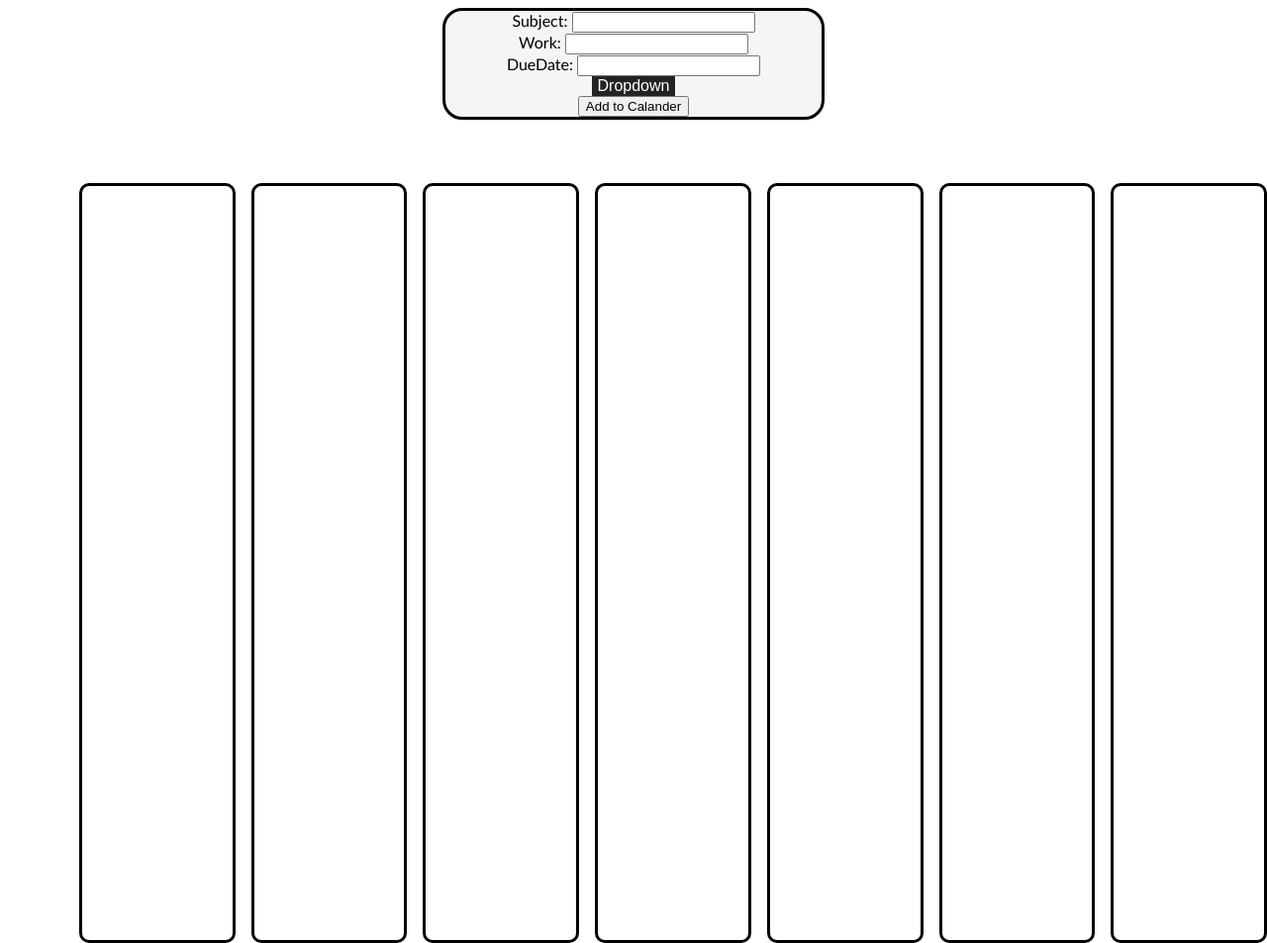
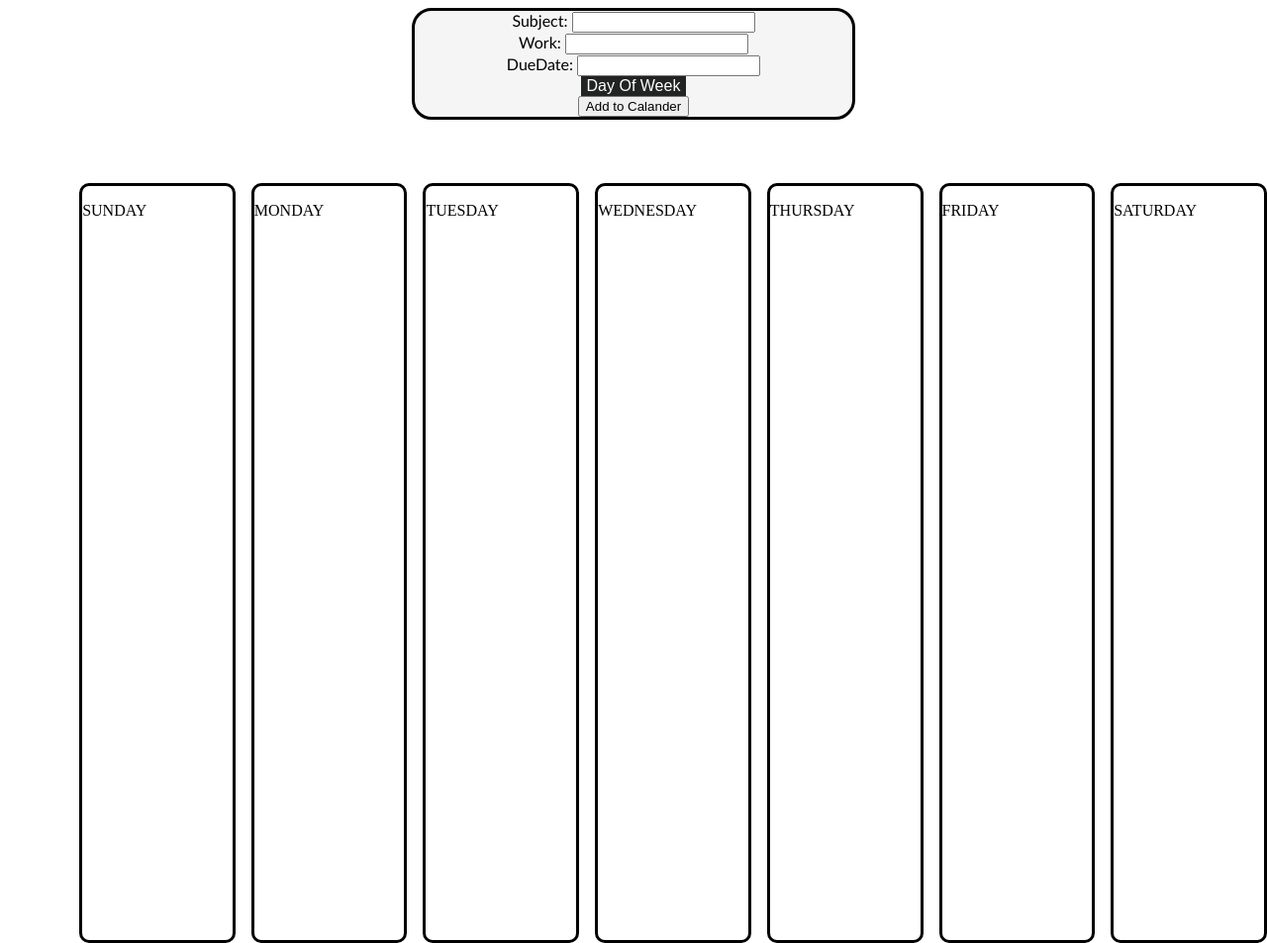
Before and after one commit to staten-island-tech/create-task-LKWQiu, a plain HTML site: page index.html in a window 1280 px wide. Shown: the top 953 px of the page at 99% size. Drawn offline with Linux system fonts and the light colour scheme.

Commit message:
good prog

```diff
--- a/index.html
+++ b/index.html
@@ -18,15 +18,15 @@
             <input type = "text" class = "DueDate" id="DueDate"/>
             <br>
             <div class="dropdown">
-                <button class="dropbtn">Dropdown</button>
+                <button class="dropbtn">Day Of Week</button>
                 <div class="dropdown-content">
-                <p href="#">Monday</p>
-                <p href="#">Tuesday</p>
-                <p href="#">Wednesday</p>
-                <p href="#">Thursday</p>
-                <p href="#">Friday</p>
-                <p href="#">Saturday</p>
-                <p href="#">Sunday</p>
+                <button class="Day">Monday</button>
+                <button class="Day">Tuesday</button>
+                <button class="Day">Wednesday</button>
+                <button class="Day">Thursday</button>
+                <button class="Day">Friday</button>
+                <button class="Day">Saturday</button>
+                <button class="Day">Sunday</button>
                 </div>
             </div>
             <br>
@@ -34,14 +34,27 @@
         </form>
     </div>
     <div id="main" class="main">
-        <div id="Monday" class="DAY"></div>
-        <div id="Tuesday" class="DAY"></div>
-        <div id="Wednesday" class="DAY"></div>
-        <div id="Thursday" class="DAY"></div>
-        <div id="Friday" class="DAY"></div>
-        <div id="Saturday" class="DAY"></div>
-        <div id="Sunday" class="DAY"></div>
-    </div>
+        <div id="Sunday" class="DAY1">
+            <p>SUNDAY</p>
+        </div>
+        <div id="Monday" class="DAY1">
+            <p>MONDAY</p>
+        </div>
+        <div id="Tuesday" class="DAY1">
+            <p>TUESDAY</p>
+        </div>
+        <div id="Wednesday" class="DAY1">
+            <p>WEDNESDAY</p>
+        </div>
+        <div id="Thursday" class="DAY1">
+            <p>THURSDAY</p>
+        </div>
+        <div id="Friday" class="DAY1">
+            <p>FRIDAY</p>
+        </div>
+        <div id="Saturday" class="DAY1">
+            <p>SATURDAY</p>
+        </div>
     <script src="main.js"></script>
 </body>
 </html>
--- a/style.css
+++ b/style.css
@@ -27,7 +27,7 @@
 }
 .form1{
     font-family: 'Gill Sans', 'Gill Sans MT', Calibri, 'Trebuchet MS', sans-serif;
-    width: 30%;
+    width: 35%;
     height: auto;
     text-align: center;
     cursor: pointer;
@@ -50,7 +50,9 @@
     border-style: solid;
     border-color: brown;
 }
-.DAY{
+
+
+.DAY1{
     width: 12%;
     border-radius: 10px;
     border-color: black;
@@ -58,7 +60,12 @@
     height: auto;
     margin: 8px;
 }
- /* Dropdown button */
+.Day{
+    padding: 10px;
+    width: 100%;
+    height: auto;
+}
+
 .dropbtn {
     background-color: #222423;
     color: white;
@@ -66,23 +73,20 @@
     border: none;
   }
 
-  /* The container <div> - needed to position the dropdown content */
   .dropdown {
     position: relative;
     display: inline-block;
   }
 
-  /* Dropdown Content (Hidden by Default) */
   .dropdown-content {
     display: none;
     position: absolute;
     background-color: #f1f1f1;
-    min-width: 160px;
+    max-width: 100px;
     box-shadow: 0px 8px 16px 0px rgba(0,0,0,0.2);
     z-index: 1;
   }
 
-  /* Links inside the dropdown */
   .dropdown-content a {
     color: black;
     padding: 12px 16px;
@@ -90,11 +94,8 @@
     display: block;
   }
 
-  /* Change color of dropdown links on hover */
   .dropdown-content a:hover {background-color: #aca7a7;}
 
-  /* Show the dropdown menu on hover */
   .dropdown:hover .dropdown-content {display: block;}
 
-  /* Change the background color of the dropdown button when the dropdown content is shown */
   .dropdown:hover .dropbtn {background-color: #222423;}
```
